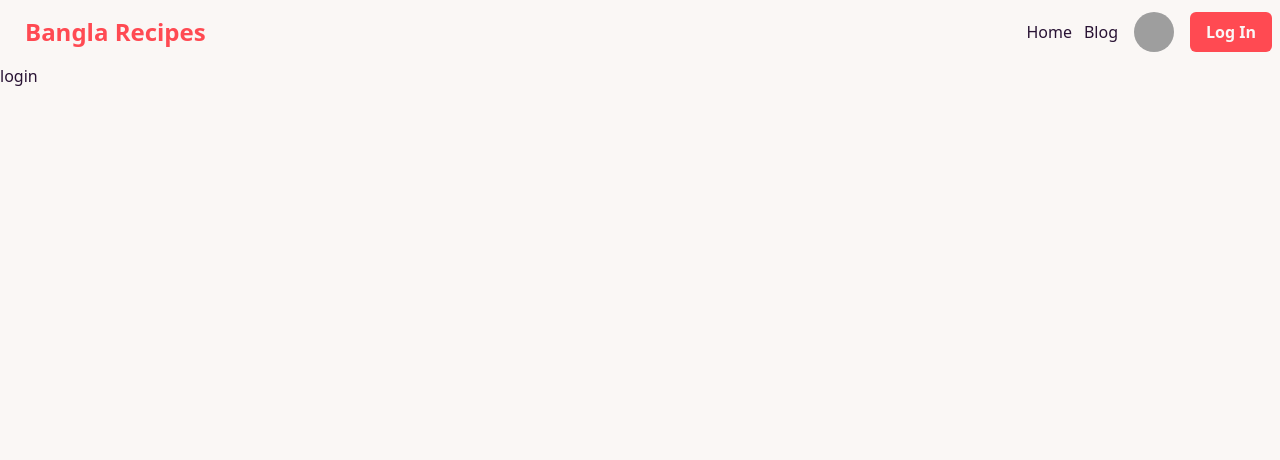
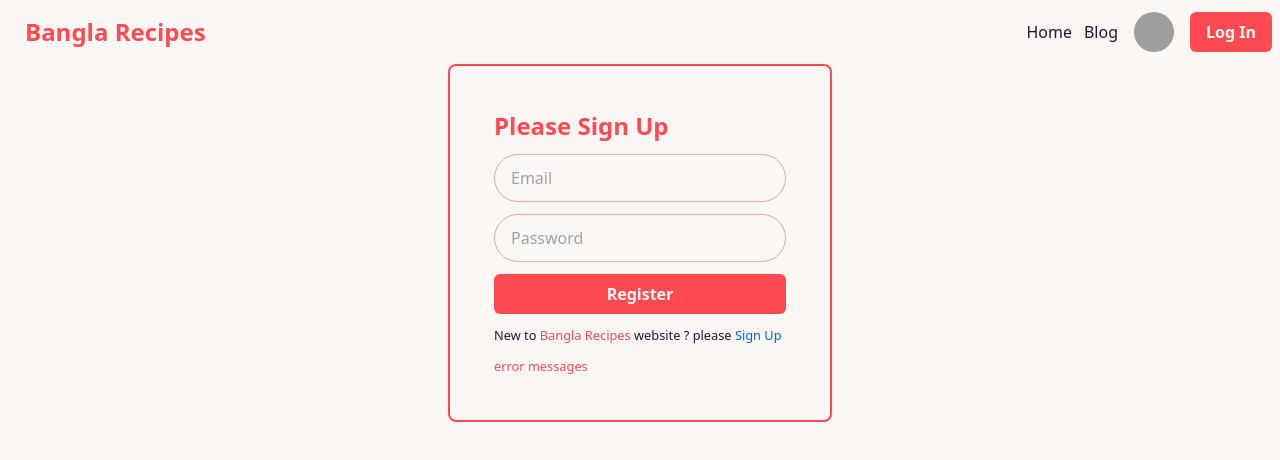
Before and after one commit to khalidhasan8880/bangla-recipes, a React (Vite) app: page /login in a window 1280 px wide. Shown: the top 460 px of the page. Built offline with nearby package versions, Linux system fonts and the light colour scheme; grey boxes are pictures that could not be loaded.

Commit message:
login page design done

```diff
--- a/src/Login&SignUp/Login/Login.jsx
+++ b/src/Login&SignUp/Login/Login.jsx
@@ -1,9 +1,25 @@
 import React from 'react';
+import { Link } from 'react-router-dom';
 
 const Login = () => {
+    const loginHandler =(e)=>{
+        e.preventDefault()
+        const form = e.target
+
+        const email = form.email.value
+        const password = form.password.value
+       console.log(email, password);
+    }
     return (
-        <div>
-            login
+        <div className='flex justify-center '>
+            <form onSubmit={loginHandler} className='flex flex-col gap-y-3 border-solid border-2 border-pr p-11 rounded-lg sm:w-96'>
+                <h3 className='text-2xl font-semibold text-pr'>Please Sign Up</h3>
+                <input name='email' type="email" placeholder="Email" className="input input-bordered input-secondary w-full max-w-xs" />
+                <input name='password' type="password" placeholder="Password" className="input input-bordered input-secondary w-full max-w-xs" />
+                <button className='btn-custom' type='submit'>Register</button>
+                <small>New to <span className='text-pr'>Bangla Recipes</span> website ? please <Link className='text-link' to='/login'>Sign Up</Link></small>
+                <small className='text-pr'>error messages</small>
+            </form>
         </div>
     );
 };
```
